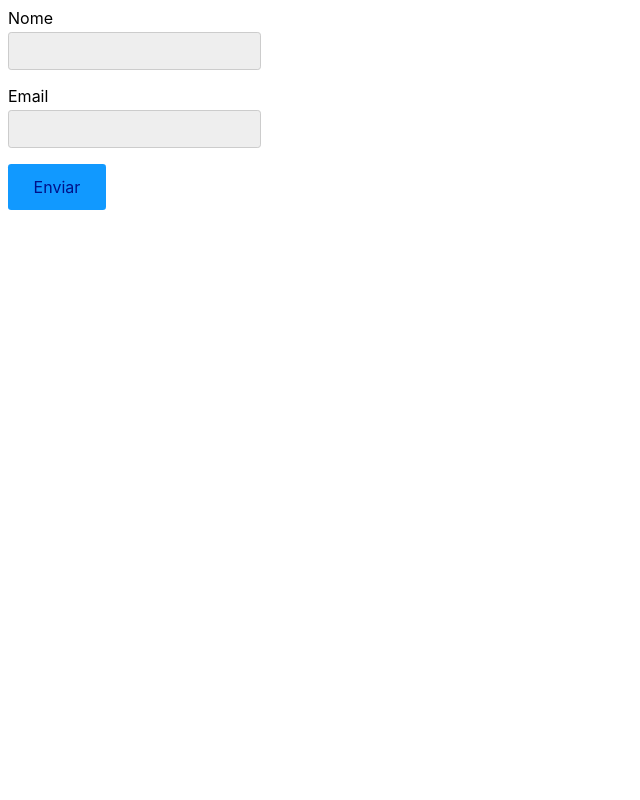
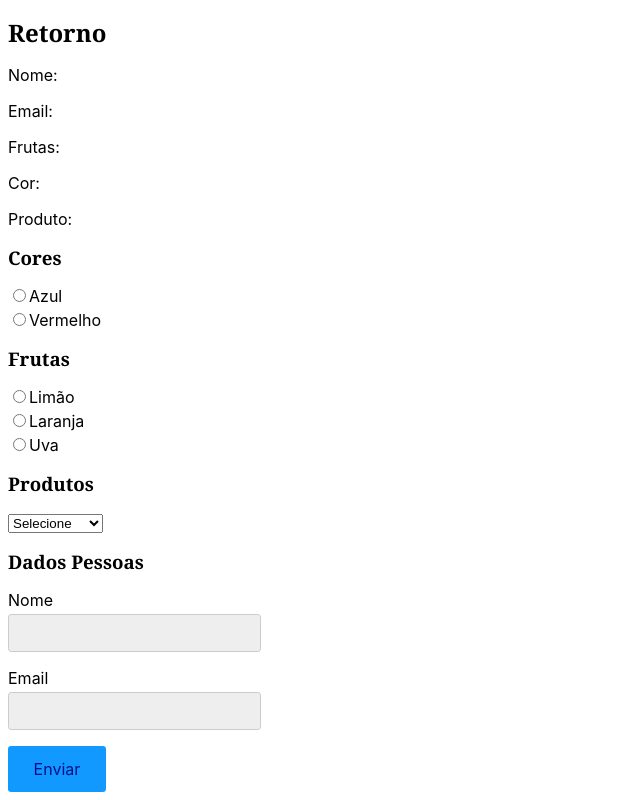
Before and after one commit to DevRobsonAlmeida/ReactJS, a React (Create React App) app: page / in a window 1280 px wide. Shown: the whole page, without its empty margins (0-640 px from the left). Built offline with nearby package versions, Linux system fonts and the light colour scheme.

Commit message:
Componentes - Select e Radio

```diff
--- a/src/App.js
+++ b/src/App.js
@@ -1,11 +1,39 @@
 import React from 'react';
 import Input from './Form/Input';
+import Radio from './Form/Radio';
+import Select from './Form/Select';
 
 const App = () => {
   const [nome, setNome] = React.useState('');
   const [email, setEmail] = React.useState('');
+  const [produto, setProduto] = React.useState('');
+  const [cor, setCor] = React.useState('');
+  const [frutas, setFrutas] = React.useState('');
+
   return (
     <form>
+      <h2>Retorno</h2>
+      <p>Nome: {nome}</p>
+      <p>Email: {email}</p>
+      <p>Frutas: {frutas}</p>
+      <p>Cor: {cor} </p>
+      <p>Produto: {produto}</p>
+
+      <h3>Cores</h3>
+      <Radio options={['Azul', 'Vermelho']} value={cor} setValue={setCor} />
+      <h3>Frutas</h3>
+      <Radio
+        options={['Limão', 'Laranja', 'Uva']}
+        value={frutas}
+        setValue={setFrutas}
+      />
+      <h3>Produtos</h3>
+      <Select
+        options={['Smartphone', 'Tablet', 'Notebook']}
+        value={produto}
+        setValue={setProduto}
+      />
+      <h3>Dados Pessoas</h3>
       <Input label="Nome" id="nome" value={nome} setValue={setNome} required />
       <Input label="Email" id="email" value={email} setValue={setEmail} />
       <button>Enviar</button>
--- /dev/null
+++ b/src/Form/Radio.js
@@ -0,0 +1,22 @@
+import React from 'react';
+
+const Radio = ({ options, value, setValue, ...props }) => {
+  return (
+    <div>
+      {options.map((option) => (
+        <label>
+          <input
+            type="radio"
+            value={option}
+            checked={value === option}
+            onChange={({ target }) => setValue(target.value)}
+            {...props}
+          />
+          {option}
+        </label>
+      ))}
+    </div>
+  );
+};
+
+export default Radio;
--- /dev/null
+++ b/src/Form/Select.js
@@ -0,0 +1,22 @@
+import React from 'react';
+
+const Select = ({ options, value, setValue, ...props }) => {
+  return (
+    <select
+      value={value}
+      onChange={({ target }) => setValue(target.value)}
+      {...props}
+    >
+      <option value="" disabled>
+        Selecione
+      </option>
+      {options.map((option) => (
+        <option value={option} key={option}>
+          {option}
+        </option>
+      ))}
+    </select>
+  );
+};
+
+export default Select;
```
Also changed, not shown: 1 other file (tests, documents, lock files or other folders).
